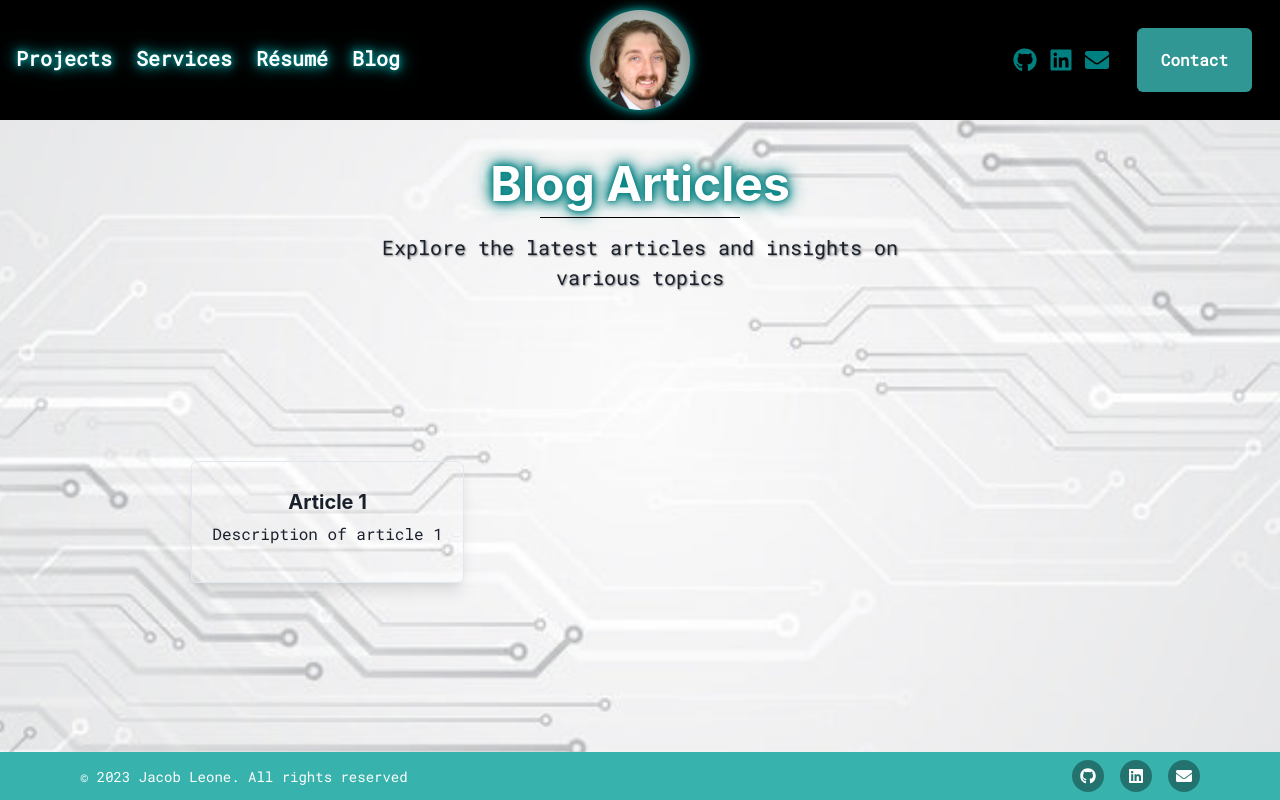
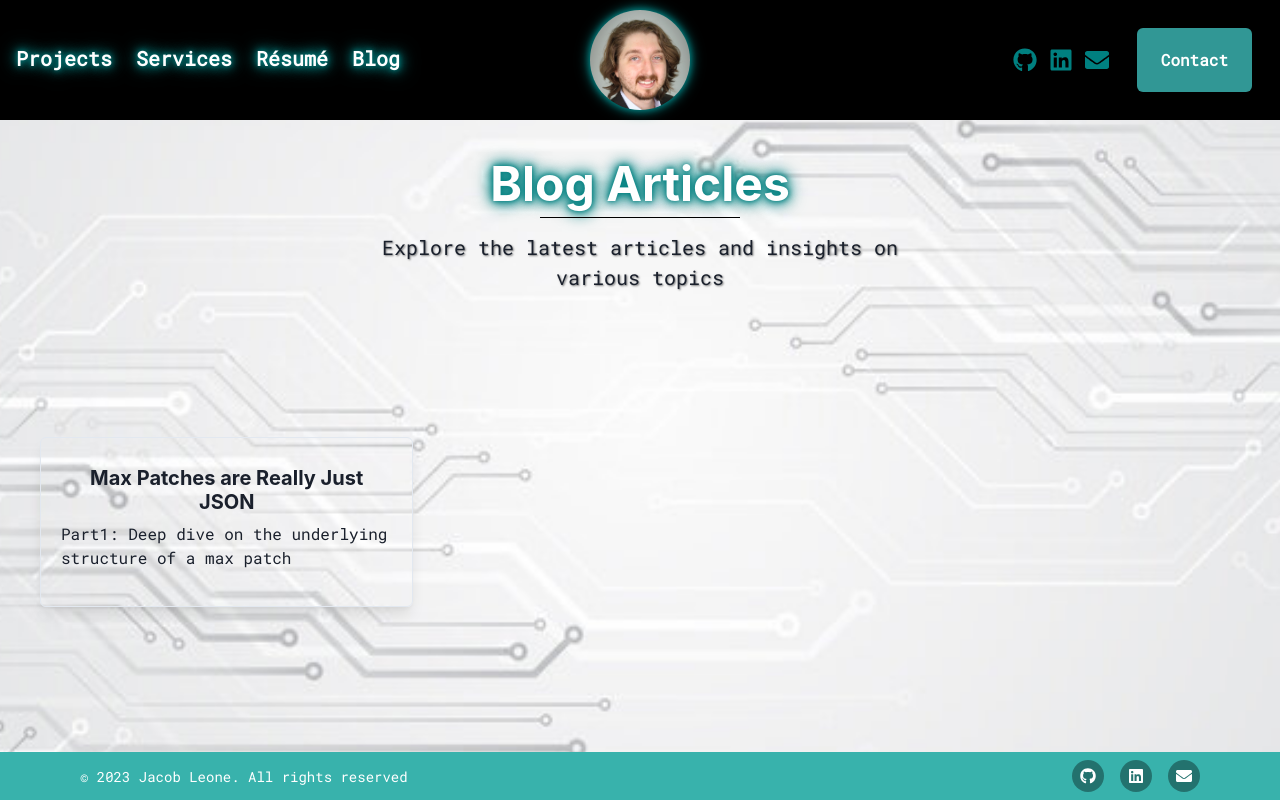
Before and after one commit to jacklion710/jacobleone-tech-portfolio, a Next.js app: page /Articles in a window 1280 px wide. Built offline with nearby package versions, Linux system fonts and the light colour scheme.

Commit message:
Details for first blog article

```diff
--- a/pages/Articles.tsx
+++ b/pages/Articles.tsx
@@ -19,9 +19,9 @@ import React from 'react';
 
 const blogArticles = [
   {
-    title: "Article 1",
-    description: "Description of article 1",
-    url: "/Entry1",
+    title: "Max Patches are Really Just JSON",
+    description: "Part1: Deep dive on the underlying structure of a max patch",
+    url: "/Max-JSON",
   },
   // Add more blog articles here
 ];
```
